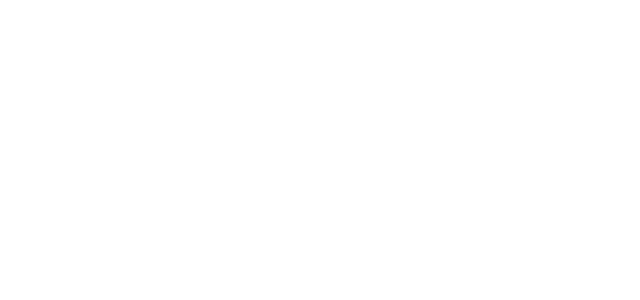
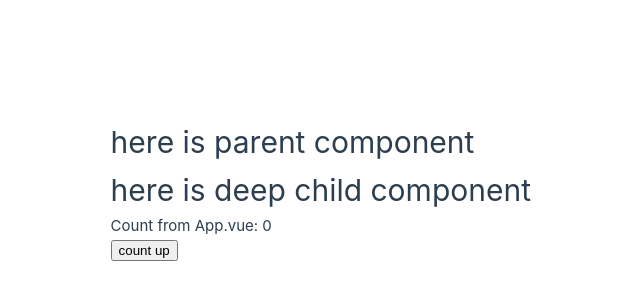
Before and after one commit to noah-00/vue3-doc, a Vue app: page / in a window 1280 px wide. Shown: the part 210-510 px from the top of the page, without its empty margins (109-749 px from the left). Built offline with nearby package versions, Linux system fonts and the light colour scheme.

Commit message:
✨ Provide / Inject

```diff
--- a/src/App.vue
+++ b/src/App.vue
@@ -10,6 +10,21 @@
 // import ComponentParent from "./components/ComponentsInDepth/ComponentParent.vue";
 // import FallthroughAttributes from "./components/ComponentsInDepth/ComponentFallthroughAttributes.vue";
 // import ComponentSlot from "./components/ComponentsInDepth/ComponentSlot.vue";
+
+// -------------------provide / inject----------------------------
+// ComponentProvideInjectDeepChild.vue
+import ComponentProvideInjectParent from "./components/ComponentsInDepth/ComponentProvideInjectParent.vue";
+import { ref, provide, readonly } from "vue";
+import { CountInjectKey } from "@/utils/Keys";
+const count = ref(0);
+// provide("count", count);
+
+// readonly() is a function that returns a readonly proxy of the original object.
+// provide("count", readonly(count));
+
+// it is better to use a symbol as the key
+provide(CountInjectKey, readonly(count));
+// ---------------------------------------------------------------
 </script>
 
 <template>
@@ -63,5 +78,8 @@
       {{ text }} {{ count }}
       hello 1
     </ComponentSlot> -->
+
+    <!-------------------Provide / Inject------------------------>
+    <ComponentProvideInjectParent />
   </div>
 </template>
--- /dev/null
+++ b/src/components/ComponentsInDepth/ComponentProvideInjectDeepChild.vue
@@ -0,0 +1,15 @@
+<script setup lang="ts">
+import { inject } from "vue";
+import { CountInjectKey } from "@/utils/Keys";
+
+const count = inject(CountInjectKey, 0);
+// inject("key", defaultValue)
+// inject("key") // if no default value, it will throw an error
+</script>
+<template>
+  <div>
+    <h1>here is deep child component</h1>
+    <p>Count from App.vue: {{ count }}</p>
+    <button @click="count++">count up</button>
+  </div>
+</template>
--- /dev/null
+++ b/src/components/ComponentsInDepth/ComponentProvideInjectParent.vue
@@ -0,0 +1,10 @@
+<script setup lang="ts">
+import ComponentProvideInjectDeepChild from "./ComponentProvideInjectDeepChild.vue";
+</script>
+
+<template>
+  <div>
+    <h1>here is parent component</h1>
+    <ComponentProvideInjectDeepChild />
+  </div>
+</template>
--- /dev/null
+++ b/src/utils/Keys.ts
@@ -0,0 +1 @@
+export const CountInjectKey = Symbol();
--- a/tsconfig.app.json
+++ b/tsconfig.app.json
@@ -1,6 +1,6 @@
 {
   "extends": "@vue/tsconfig/tsconfig.dom.json",
-  "include": ["env.d.ts", "src/**/*", "src/**/*.vue"],
+  "include": ["env.d.ts", "src/**/*", "src/**/*.vue", "src/**/*.ts"],
   "exclude": ["src/**/__tests__/*"],
   "compilerOptions": {
     "composite": true,
```
